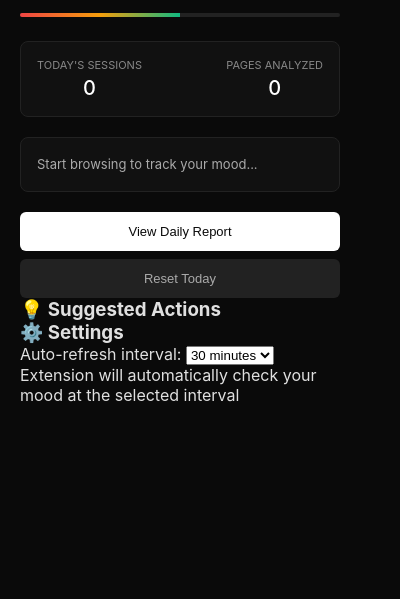
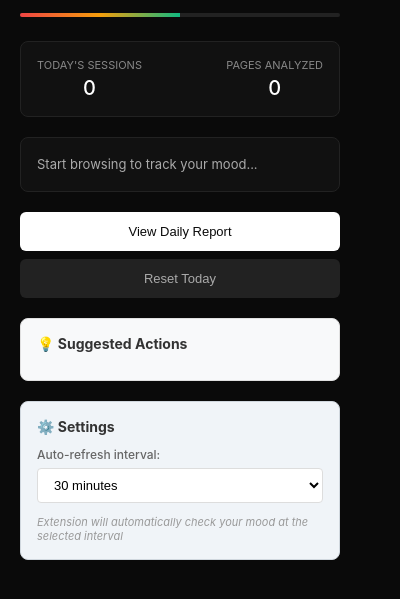
Before and after one commit to humblemodi/mood-mirror, a browser extension: page popup.html in a window 400 px wide. Shown: the part 205-804 px from the top of the page. Drawn offline with Linux system fonts and the light colour scheme.

Commit message:
Add v1.1: styling for actionables highlighting and settings UI

```diff
--- a/popup.css
+++ b/popup.css
@@ -140,3 +140,114 @@ body {
 .btn-secondary:hover {
     background: #2a2a2a;
 }
+
+/* ===== v1.1 Styles: Actionables & Settings ===== */
+
+.actionables {
+    margin-top: 20px;
+    padding: 16px;
+    background: #f8f9fa;
+    border-radius: 8px;
+    border: 1px solid #e0e0e0;
+}
+
+.actionables h3 {
+    margin: 0 0 12px 0;
+    font-size: 14px;
+    color: #333;
+}
+
+.actionables.highlighted {
+    background: #fff3cd;
+    border-color: #ffc107;
+    animation: pulse 2s ease-in-out infinite;
+}
+
+@keyframes pulse {
+    0%, 100% { opacity: 1; }
+    50% { opacity: 0.8; }
+}
+
+#actionablesList {
+    display: flex;
+    flex-direction: column;
+    gap: 10px;
+}
+
+.actionable-item {
+    padding: 12px;
+    background: white;
+    border-radius: 6px;
+    border: 1px solid #dee2e6;
+    font-size: 13px;
+    display: flex;
+    align-items: center;
+    gap: 10px;
+    transition: all 0.3s ease;
+}
+
+.actionable-item:hover {
+    border-color: #3b82f6;
+    box-shadow: 0 2px 8px rgba(59, 130, 246, 0.1);
+}
+
+.actionable-icon {
+    font-size: 20px;
+    min-width: 24px;
+}
+
+.settings {
+    margin-top: 20px;
+    padding: 16px;
+    background: #f0f4f8;
+    border-radius: 8px;
+    border: 1px solid #d0d7de;
+}
+
+.settings h3 {
+    margin: 0 0 12px 0;
+    font-size: 14px;
+    color: #333;
+}
+
+.setting-item {
+    margin-bottom: 12px;
+}
+
+.setting-item label {
+    display: block;
+    margin-bottom: 6px;
+    font-size: 12px;
+    color: #666;
+    font-weight: 500;
+}
+
+.select-interval {
+    width: 100%;
+    padding: 8px 12px;
+    border: 1px solid #ddd;
+    border-radius: 4px;
+    font-size: 13px;
+    background: white;
+    cursor: pointer;
+    transition: border-color 0.2s;
+}
+
+.select-interval:hover {
+    border-color: #3b82f6;
+}
+
+.select-interval:focus {
+    outline: none;
+    border-color: #3b82f6;
+    box-shadow: 0 0 0 3px rgba(59, 130, 246, 0.1);
+}
+
+.setting-note {
+    margin: 8px 0 0 0;
+    font-size: 11px;
+    color: #999;
+    font-style: italic;
+}
+
+/* ===== END v1.1 Styles ===== */
```
